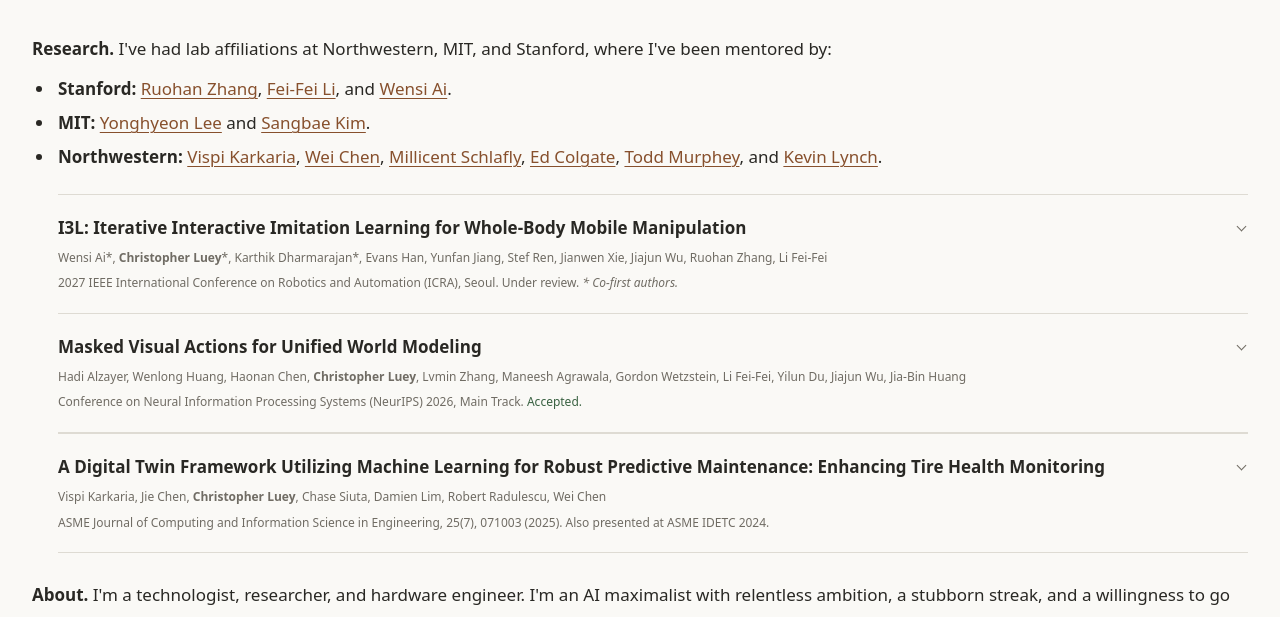
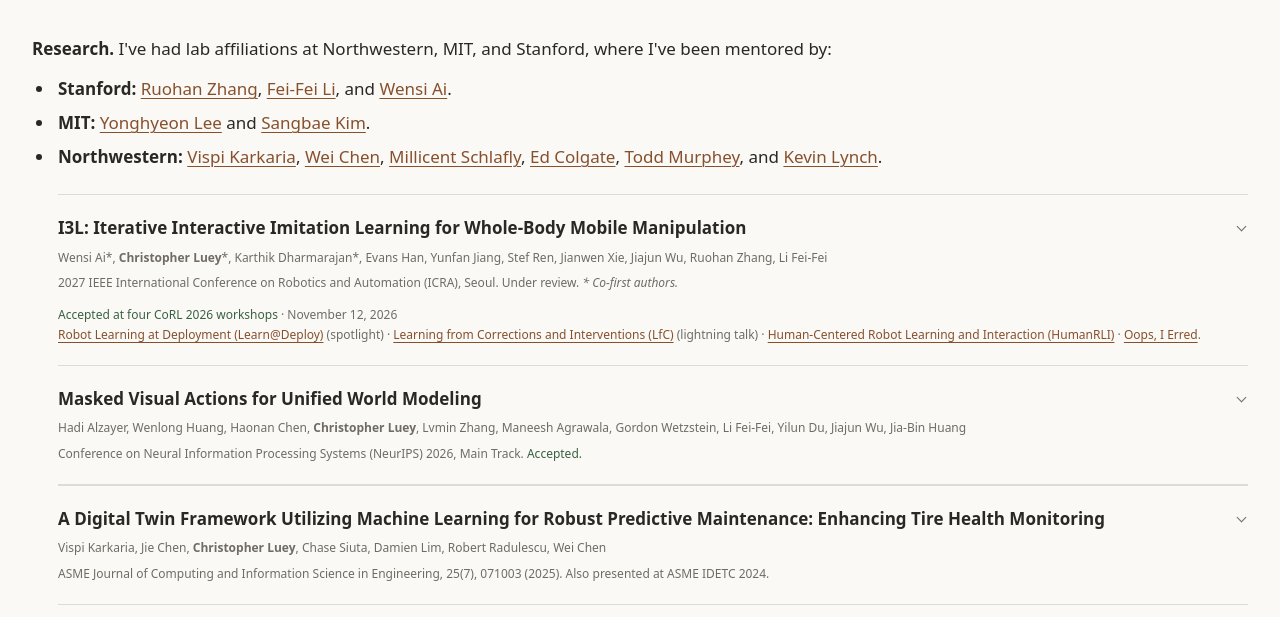
Before and after one commit to ChristopherLuey/christopherluey.github.io, a website: page index.html in a window 1280 px wide. Shown: the part 121-738 px from the top of the page. Drawn offline with Linux system fonts and the light colour scheme; no server answers.

Commit message:
Add four accepted CoRL workshops to I3L research entry

```diff
--- a/index.html
+++ b/index.html
@@ -4,7 +4,7 @@
 <meta charset="utf-8">
 <meta name="viewport" content="width=device-width, initial-scale=1">
 <title>Christopher Luey</title>
-<link rel="stylesheet" href="style.css?v=contact-photo-22">
+<link rel="stylesheet" href="style.css?v=i3l-workshops-23">
 </head>
 <body>
 <main>
@@ -26,6 +26,9 @@
       <span class="v">2027 IEEE International Conference on Robotics and Automation (ICRA), Seoul. Under review. <i>* Co-first authors.</i></span>
     </span><span class="chev" aria-hidden="true"></span>
   </button>
+  <p class="v workshop-venues"><span class="acc-ok">Accepted at four CoRL 2026 workshops</span> · November 12, 2026<br>
+    <a href="https://learn-at-deploy.github.io/" target="_blank" rel="noopener">Robot Learning at Deployment (Learn@Deploy)</a> (spotlight) · <a href="https://sites.google.com/view/lfcworkshopcorl2026/home" target="_blank" rel="noopener">Learning from Corrections and Interventions (LfC)</a> (lightning talk) · <a href="https://hc-robot-learning.github.io/" target="_blank" rel="noopener">Human-Centered Robot Learning and Interaction (HumanRLI)</a> · <a href="https://workshop.oopsie-data.com/" target="_blank" rel="noopener">Oops, I Erred</a>.
+  </p>
   <div class="acc-body" id="i3l-body"><div class="acc-inner">
     <a class="research-figure" href="images/research/i3l-teaser.jpg" target="_blank" rel="noopener"><img src="images/research/i3l-teaser.jpg" alt="I3L overview showing interactive corrections with JoyLo+, iterative retraining, and whole-body mobile manipulation tasks" loading="lazy"></a><p class="cap"><a href="https://i-3l.github.io/" target="_blank" rel="noopener">Project page</a> · <a href="https://i-3l.github.io/static/paper.pdf" target="_blank" rel="noopener">Paper</a></p>
   </div></div>
--- a/style.css
+++ b/style.css
@@ -109,3 +109,5 @@ button:focus-visible, a:focus-visible { outline: 2px solid var(--accent); outlin
 
 
 .contact-photo { display: block; width: 640px; max-width: 100%; height: auto; margin: 0; border-radius: 3px; }
+
+.paper .workshop-venues { margin: -8px 0 20px; }
```
